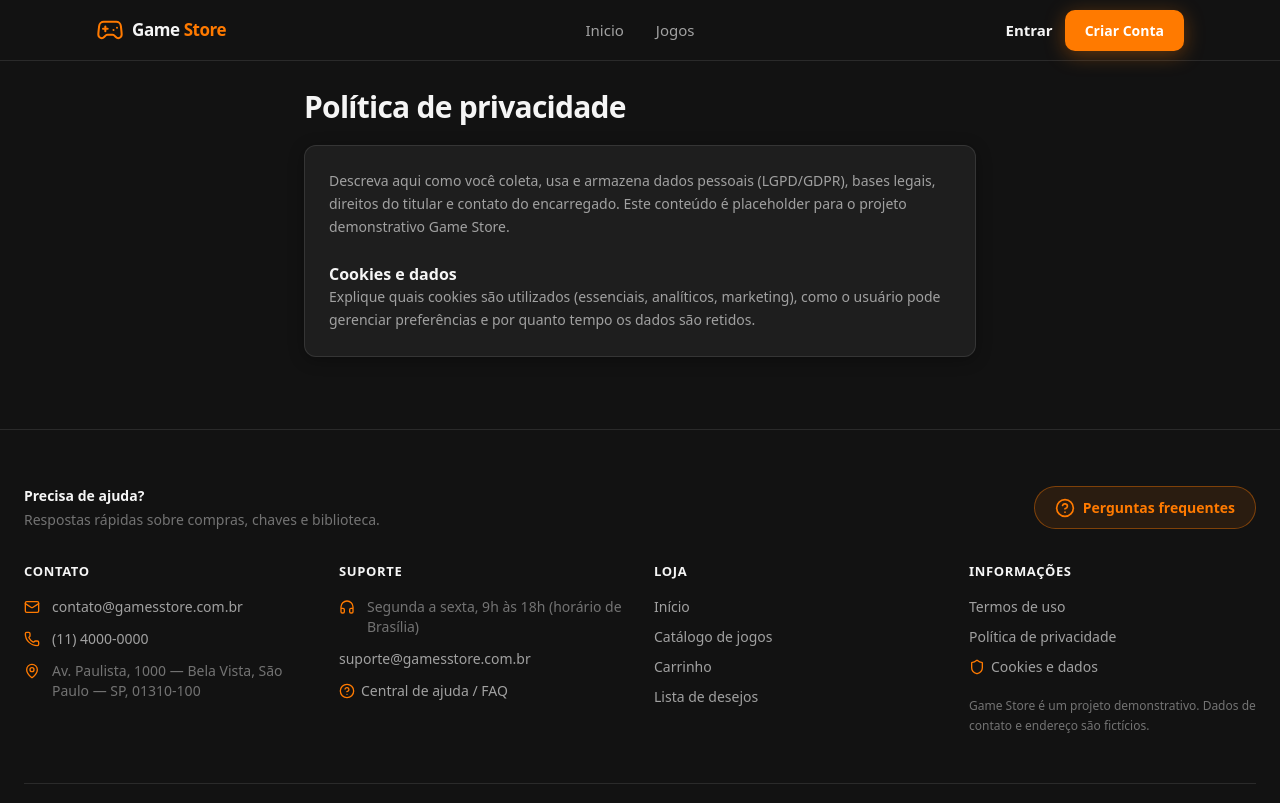
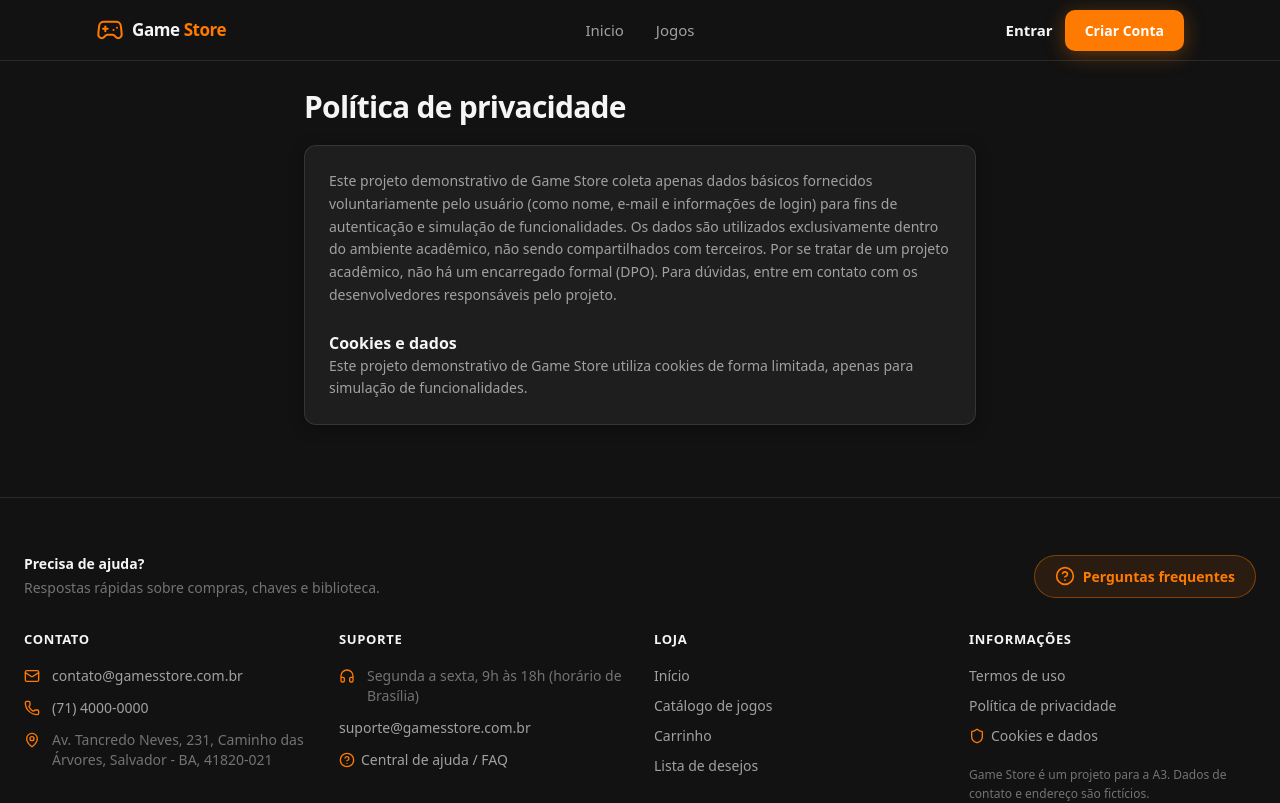
Before and after one commit to diegolft/sistema-a3, a React (Vite) app: page /privacidade in a window 1280 px wide. Shown: the top 803 px of the page. Built offline with nearby package versions, Linux system fonts and the light colour scheme; no server answers.

Commit message:
Atualizando textos dos HTML

```diff
--- a/package.json
+++ b/package.json
@@ -27,7 +27,7 @@
 		"@biomejs/biome": "^2.0.0",
 		"@tailwindcss/vite": "^4.0.0",
 		"@types/node": "^22.10.0",
-		"@types/react": "^19.0.0",
+		"@types/react": "^19.2.14",
 		"@types/react-dom": "^19.0.0",
 		"@vitejs/plugin-react": "^4.3.0",
 		"tailwindcss": "^4.0.0",
--- a/src/components/layout/AppFooter.tsx
+++ b/src/components/layout/AppFooter.tsx
@@ -152,7 +152,7 @@ export function AppFooter() {
 
 								<a href="tel:+551140000000" className={link}>
 
-									(11) 4000-0000
+									(71) 4000-0000
 
 								</a>
 
@@ -162,7 +162,7 @@ export function AppFooter() {
 
 								<MapPin className="mt-0.5 h-4 w-4 shrink-0 text-[var(--color-gs-accent)]" />
 
-								<span>Av. Paulista, 1000 — Bela Vista, São Paulo — SP, 01310-100</span>
+								<span>Av. Tancredo Neves, 231, Caminho das Árvores, Salvador - BA, 41820-021</span>
 
 							</li>
 
@@ -320,7 +320,7 @@ export function AppFooter() {
 
 						<p className={`mt-4 text-xs leading-relaxed ${muted}`}>
 
-							Game Store é um projeto demonstrativo. Dados de contato e endereço são fictícios.
+							Game Store é um projeto para a A3. Dados de contato e endereço são fictícios.
 
 						</p>
 
--- a/src/pages/FaqPage.tsx
+++ b/src/pages/FaqPage.tsx
@@ -20,7 +20,7 @@ const ITEMS = [
 
 		q: "Quais formas de pagamento são aceitas?",
 
-		a: "Nesta demonstração, o fluxo de pagamento é simulado. Em produção, costuma-se integrar cartão, Pix e carteiras digitais conforme o gateway escolhido.",
+		a: "Você pode pagar com PIX, cartão de crédito ou boleto bancário",
 
 	},
 
@@ -28,7 +28,7 @@ const ITEMS = [
 
 		q: "Posso pedir reembolso?",
 
-		a: "Políticas de reembolso dependem do tipo de produto e da legislação local. Em ambiente real, descreva prazos e condições aqui e mantenha o canal de suporte visível.",
+		a: "Sim, é possível solicitar reembolso dentro de 7 dias.",
 
 	},
 
@@ -87,9 +87,7 @@ export function FaqPage() {
 
 				<p className={`mx-auto mt-2 max-w-md text-[14px] leading-relaxed ${muted}`}>
 
-					Respostas objetivas sobre compras, entrega digital e conta. Em dúvida, fale com o suporte pelo
-
-					footer do site.
+					Respostas objetivas sobre compras, entrega digital e conta. Em dúvida, fale com o suporte na parte infeiro do site.
 
 				</p>
 
--- a/src/pages/GamesPage.tsx
+++ b/src/pages/GamesPage.tsx
@@ -104,7 +104,7 @@ export function GamesPage() {
 				<p className="mt-1.5 text-[14px] text-neutral-400">
 					{isAuthenticated
 						? "Explore o catalogo completo conectado a API."
-						: "Visitantes veem a vitrine publica. Entre para abrir detalhes e comprar."}
+						: "Acesse os jogos disponíveis."}
 				</p>
 			</header>
 
--- a/src/pages/PrivacidadePage.tsx
+++ b/src/pages/PrivacidadePage.tsx
@@ -12,16 +12,15 @@ export function PrivacidadePage() {
 			</h1>
 			<div className={card}>
 				<p className={`text-[14px] leading-relaxed ${body}`}>
-					Descreva aqui como você coleta, usa e armazena dados pessoais (LGPD/GDPR), bases legais, direitos
-					do titular e contato do encarregado. Este conteúdo é placeholder para o projeto demonstrativo Game
-					Store.
+					Este projeto demonstrativo de Game Store coleta apenas dados básicos fornecidos voluntariamente pelo usuário (como nome, e-mail e informações de login) para fins de autenticação e simulação de funcionalidades. Os dados são utilizados exclusivamente dentro do ambiente acadêmico, não sendo compartilhados com terceiros.
+
+					Por se tratar de um projeto acadêmico, não há um encarregado formal (DPO). Para dúvidas, entre em contato com os desenvolvedores responsáveis pelo projeto.
 				</p>
 				<h2 id="cookies" className={h2}>
 					Cookies e dados
 				</h2>
 				<p className={`text-[14px] leading-relaxed ${body}`}>
-					Explique quais cookies são utilizados (essenciais, analíticos, marketing), como o usuário pode
-					gerenciar preferências e por quanto tempo os dados são retidos.
+					Este projeto demonstrativo de Game Store utiliza cookies de forma limitada, apenas para simulação de funcionalidades.
 				</p>
 			</div>
 		</div>
--- a/src/pages/ProfilePage.tsx
+++ b/src/pages/ProfilePage.tsx
@@ -191,7 +191,7 @@ export function ProfilePage() {
 			>
 				<h2 className="text-base font-bold text-neutral-100">Historico de compras</h2>
 				<p className="mt-1 text-[13px] text-neutral-400">
-					As compras abaixo sao carregadas a partir do endpoint real de vendas.
+					Confira seus jogos disponíveis.
 				</p>
 				<div className="mt-4 space-y-3">
 					{salesLoading ? (
--- a/src/pages/TermosPage.tsx
+++ b/src/pages/TermosPage.tsx
@@ -9,12 +9,10 @@ export function TermosPage() {
 			<h1 className={`mb-5 text-2xl font-bold tracking-tight md:text-3xl ${title}`}>Termos de uso</h1>
 			<div className={card}>
 				<p className={`text-[14px] leading-relaxed ${body}`}>
-					Este é um ambiente de demonstração. Substitua este texto pelos termos reais do seu serviço: uso
-					do site, restrições de idade, licenças de software, limitação de responsabilidade e lei aplicável.
+					Este projeto demonstrativo de Game Store é destinado exclusivamente para fins educacionais e não possui caráter comercial.
 				</p>
 				<p className={`mt-3 text-[14px] leading-relaxed ${body}`}>
-					Em produção, recomenda-se revisão jurídica e data de última atualização visível no topo ou rodapé
-					desta página.
+					Por se tratar de um projeto acadêmico, não há garantias de segurança, disponibilidade ou proteção de dados em nível de produção.
 				</p>
 			</div>
 		</div>
--- a/src/pages/admin/AdminCategoriesPage.tsx
+++ b/src/pages/admin/AdminCategoriesPage.tsx
@@ -54,7 +54,7 @@ export function AdminCategoriesPage() {
 
 	return (
 		<div className="grid gap-6 xl:grid-cols-[minmax(0,1.1fr)_minmax(320px,0.9fr)]">
-			<AdminSection title="Categorias" description="Consulta GET /categorias e GET /categorias/:id.">
+			<AdminSection title="Categorias" description="CCategorias disponíveis.">
 				{error ? <p className="mb-4 text-[13px] text-amber-300">{error}</p> : null}
 				{loading ? (
 					<p className="text-[14px] text-neutral-400">Carregando categorias...</p>
--- a/src/pages/admin/AdminGamesPage.tsx
+++ b/src/pages/admin/AdminGamesPage.tsx
@@ -178,7 +178,7 @@ export function AdminGamesPage() {
 
 	return (
 		<div className="grid gap-6 xl:grid-cols-[minmax(0,1.2fr)_minmax(360px,0.8fr)]">
-			<AdminSection title="Catalogo" description="Consome GET, POST, PUT e DELETE em /jogos.">
+			<AdminSection title="Catalogo" description="Jogos cadastrados.">
 				{error ? <p className="mb-4 text-[13px] text-amber-300">{error}</p> : null}
 				{loading ? (
 					<p className="text-[14px] text-neutral-400">Carregando jogos...</p>
--- a/src/pages/admin/AdminProfilesPage.tsx
+++ b/src/pages/admin/AdminProfilesPage.tsx
@@ -81,7 +81,7 @@ export function AdminProfilesPage() {
 				)}
 			</AdminSection>
 
-			<AdminSection title="Novo perfil" description="Consome POST /profiles.">
+			<AdminSection title="Novo perfil" description="Perfis cadastrados.">
 				<form onSubmit={handleSubmit} className="space-y-4">
 					<label className="block text-[13px] font-semibold text-neutral-200">
 						Nome do perfil
--- a/src/pages/admin/AdminReportsPage.tsx
+++ b/src/pages/admin/AdminReportsPage.tsx
@@ -70,7 +70,7 @@ export function AdminReportsPage() {
 
 	return (
 		<div className="grid gap-6 xl:grid-cols-[minmax(320px,0.8fr)_minmax(0,1.2fr)]">
-			<AdminSection title="Filtros" description="Consome /relatorios/jogos-mais-vendidos?top=&empresa=.">
+			<AdminSection title="Filtros" description="Selecione os filtros.">
 				<div className="space-y-4">
 					<label className="block text-[13px] font-semibold text-neutral-200">
 						Top
--- a/src/pages/admin/AdminUsersPage.tsx
+++ b/src/pages/admin/AdminUsersPage.tsx
@@ -102,7 +102,7 @@ export function AdminUsersPage() {
 
 	return (
 		<div className="grid gap-6 xl:grid-cols-[minmax(0,1.2fr)_minmax(320px,0.8fr)]">
-			<AdminSection title="Usuarios" description="Consome GET /usuarios e GET /usuarios/:id.">
+			<AdminSection title="Usuarios" description="Usuários cadastrados.">
 				{error ? <p className="mb-4 text-[13px] text-amber-300">{error}</p> : null}
 				{loading ? (
 					<p className="text-[14px] text-neutral-400">Carregando usuarios...</p>
```
